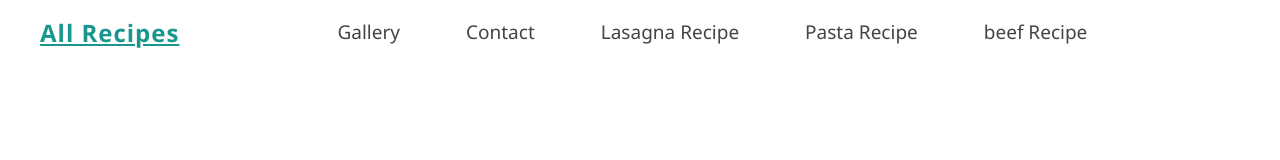
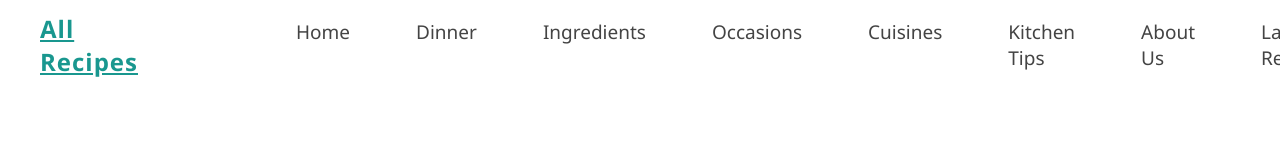
Before and after one commit to joburtab/odin-recipes, a plain HTML site: page index.html in a window 1280 px wide. Shown: the top 160 px of the page. Drawn offline with Linux system fonts and the light colour scheme.

Commit message:
nav update

```diff
--- a/index.html
+++ b/index.html
@@ -4,7 +4,7 @@
 <head>
     <meta charset="UTF-8">
     <meta name="viewport" content="width=device-width, initial-scale=1.0">
-    <title>MAin file </title>
+    <title>Kitchen Recipes</title>
     <link rel="stylesheet" href="styles.css">
 </head>
 
@@ -15,12 +15,15 @@
             <a href="#" class="logo">All Recipes</a>
             <nav class="nav-links">
                 <ul>
+                    <li><a href="index.html">Home</a></li>
+                    <li><a href="dinner.html">Dinner</a></li>
+                    <li><a href="ingredients.html">Ingredients</a></li>
+                    <li><a href="occasions.html">Occasions</a></li>
+                    <li><a href="cuisines.html">Cuisines</a></li>
+                    <li><a href="kitchen-tips.html">Kitchen Tips</a></li>
+                    <li><a href="about.html">About Us</a></li>
+                    <li><a href="recepeies/lasagna.html">Lasagna Recipe</a></li>
 
-                    <li><a href="#details">Gallery</a></li>
-                    <li><a href="#contact">Contact</a></li>
-                    <li><a href="recipes/lasagna.html">Lasagna Recipe</a></li>
-                    <li><a href="recipes/pasta.html">Pasta Recipe</a></li>
-                    <li><a href="recipes/beef.html">beef Recipe</a></li>
                 </ul>
             </nav>
         </div>
```
